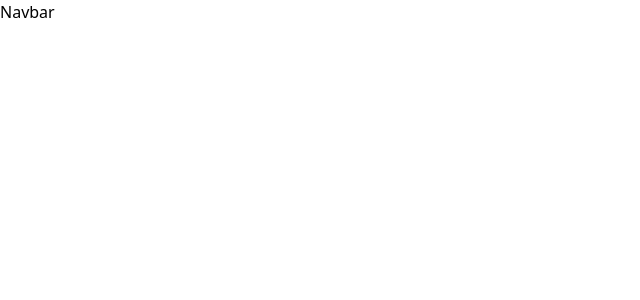
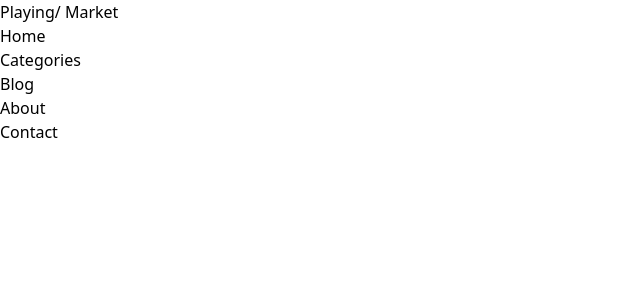
Before and after one commit to FehertoiTamas/headphone, a React (Vite) app in the folder my-project/: page / in a window 1280 px wide. Shown: the top 300 px of the page, without its empty margins (0-640 px from the left). Built offline with nearby package versions, Linux system fonts and the light colour scheme.

Commit message:
install react icons & framer-motion & React-mouse-follower

```diff
--- a/my-project/package.json
+++ b/my-project/package.json
@@ -10,8 +10,11 @@
     "preview": "vite preview"
   },
   "dependencies": {
+    "framer-motion": "^11.3.19",
     "react": "^18.3.1",
-    "react-dom": "^18.3.1"
+    "react-dom": "^18.3.1",
+    "react-icons": "^5.2.1",
+    "react-mouse-follower": "^2.0.3"
   },
   "devDependencies": {
     "@types/react": "^18.3.3",
--- a/my-project/src/components/Navbar/Navbar.jsx
+++ b/my-project/src/components/Navbar/Navbar.jsx
@@ -1,7 +1,57 @@
 import React from "react";
 
+const NavbarMenu = [
+  {
+    id: 1,
+    title: "Home",
+    link: "#",
+  },
+
+  {
+    id: 2,
+    title: "Categories",
+    link: "#",
+  },
+  {
+    id: 3,
+    title: "Blog",
+    link: "#",
+  },
+  {
+    id: 4,
+    title: "About",
+    link: "#",
+  },
+  {
+    id: 5,
+    title: "Contact",
+    link: "#",
+  },
+];
+
 const Navbar = () => {
-  return <div>Navbar</div>;
+  return (
+    <nav>
+      {/*_____ Logo section _____ */}
+      <div>
+        <a href="#">
+          Playing/ <span>Market</span>
+        </a>
+      </div>
+      {/*_____ Menu section _____ */}
+      <div>
+        <ul>
+          {NavbarMenu.map((item) => (
+            <li key={item.id}>
+              <a href={item.link}>{item.title}</a>
+            </li>
+          ))}
+        </ul>
+      </div>
+      {/*_____ Mobil Hamburger section _____ */}
+      <div></div>
+    </nav>
+  );
 };
 
 export default Navbar;
```
Also changed, not shown: 2 other files (tests, documents, lock files or other folders).
